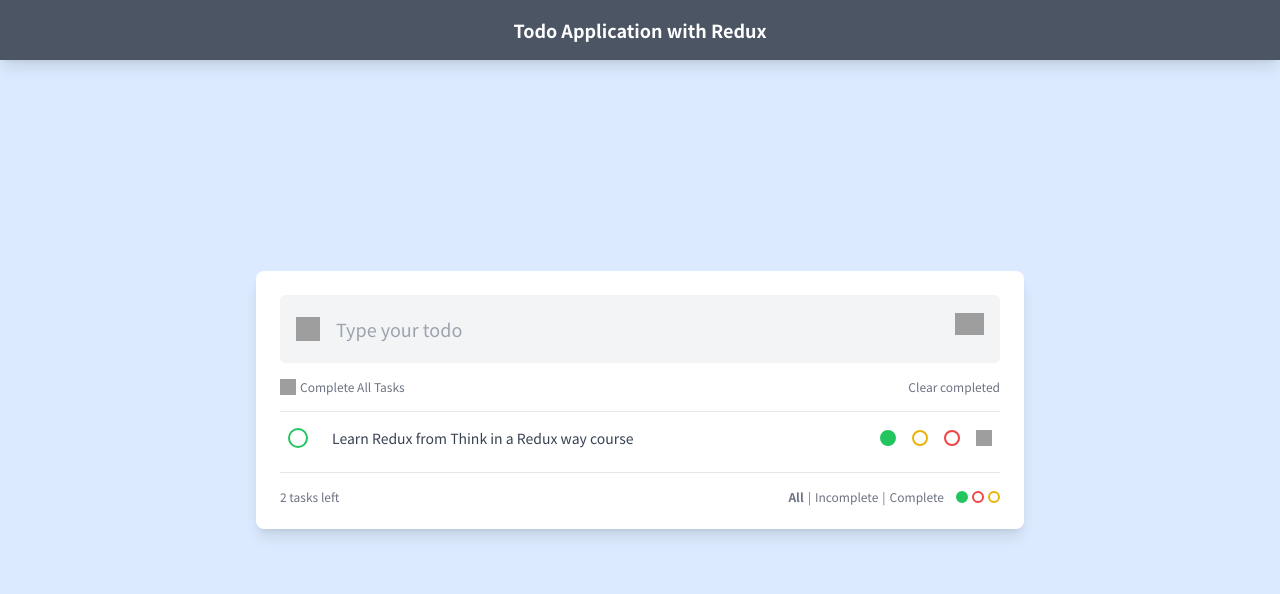
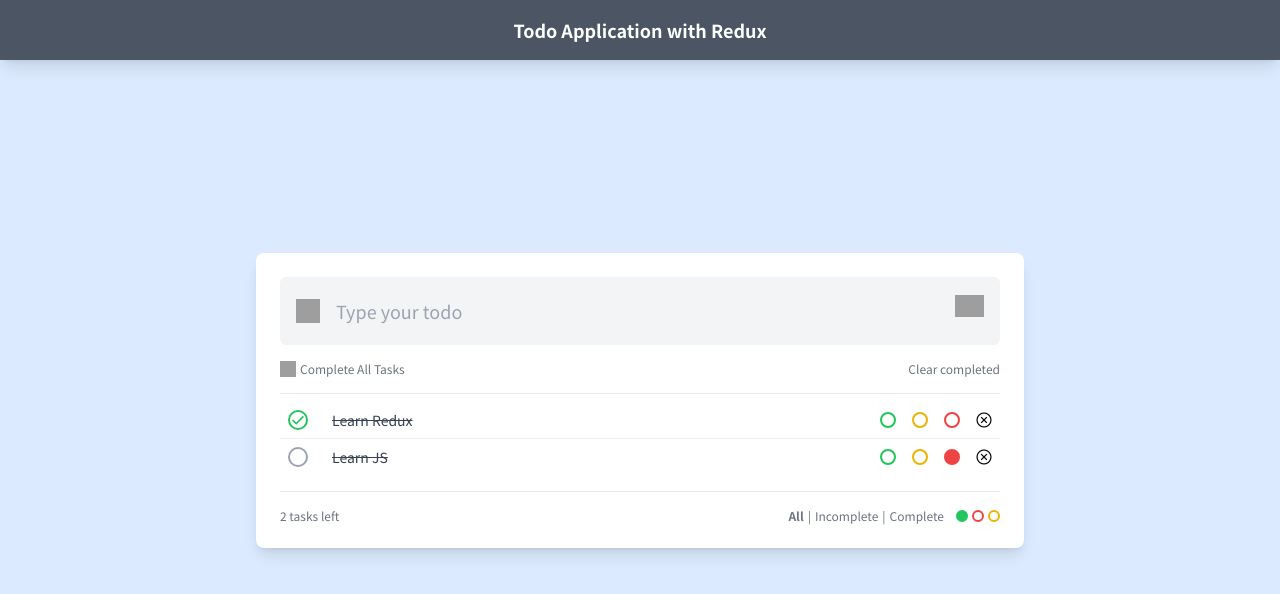
Before and after one commit to ashiqur-russel/Lws-Todo-Redux, a React (Create React App) app: page / in a window 1280 px wide. Shown: the top 594 px of the page. Built offline with nearby package versions, Linux system fonts and the light colour scheme; grey boxes are pictures that could not be loaded.

Commit message:
color change  and toggle todo disptach

```diff
--- a/src/App.js
+++ b/src/App.js
@@ -1,23 +1,27 @@
+import { Provider } from "react-redux";
 import "./App.css";
 import Footer from "./components/Footer";
 import Header from "./components/Header";
 import Navbar from "./components/Navbar";
 import TodoList from "./components/TodoList";
+import store from "./redux/store";
 
 function App() {
   return (
-    <div class="grid place-items-center bg-blue-100 h-screen px-6 font-sans">
-      <Navbar />
-      <div class="w-full max-w-3xl shadow-lg rounded-lg p-6 bg-white">
-        <Header />
-        <hr class="mt-4" />
+    <Provider store={store}>
+      <div className="grid place-items-center bg-blue-100 h-screen px-6 font-sans">
+        <Navbar />
+        <div className="w-full max-w-3xl shadow-lg rounded-lg p-6 bg-white">
+          <Header />
+          <hr className="mt-4" />
 
-        <TodoList />
+          <TodoList />
 
-        <hr class="mt-4" />
-        <Footer />
+          <hr className="mt-4" />
+          <Footer />
+        </div>
       </div>
-    </div>
+    </Provider>
   );
 }
 
--- a/src/components/Footer.js
+++ b/src/components/Footer.js
@@ -2,19 +2,19 @@ import React from "react";
 
 const Footer = () => {
   return (
-    <div class="mt-4 flex justify-between text-xs text-gray-500">
+    <div className="mt-4 flex justify-between text-xs text-gray-500">
       <p>2 tasks left</p>
-      <ul class="flex space-x-1 items-center text-xs">
-        <li class="cursor-pointer font-bold">All</li>
+      <ul className="flex space-x-1 items-center text-xs">
+        <li className="cursor-pointer font-bold">All</li>
         <li>|</li>
-        <li class="cursor-pointer">Incomplete</li>
+        <li className="cursor-pointer">Incomplete</li>
         <li>|</li>
-        <li class="cursor-pointer">Complete</li>
+        <li className="cursor-pointer">Complete</li>
         <li></li>
         <li></li>
-        <li class="h-3 w-3 border-2 border-green-500 md:hover:bg-green-500 rounded-full cursor-pointer bg-green-500"></li>
-        <li class="h-3 w-3 border-2 border-red-500 md:hover:bg-red-500 rounded-full cursor-pointer"></li>
-        <li class="h-3 w-3 border-2 border-yellow-500 md:hover:bg-yellow-500 rounded-full cursor-pointer"></li>
+        <li className="h-3 w-3 border-2 border-green-500 md:hover:bg-green-500 rounded-full cursor-pointer bg-green-500"></li>
+        <li className="h-3 w-3 border-2 border-red-500 md:hover:bg-red-500 rounded-full cursor-pointer"></li>
+        <li className="h-3 w-3 border-2 border-yellow-500 md:hover:bg-yellow-500 rounded-full cursor-pointer"></li>
       </ul>
     </div>
   );
--- a/src/components/Header.js
+++ b/src/components/Header.js
@@ -3,25 +3,29 @@ import React from "react";
 const Header = () => {
   return (
     <div>
-      <form class="flex items-center bg-gray-100 px-4 py-4 rounded-md">
-        <img src="./images/notes.png" class="w-6 h-6" alt="Add todo" />
+      <form className="flex items-center bg-gray-100 px-4 py-4 rounded-md">
+        <img src="./images/notes.png" className="w-6 h-6" alt="Add todo" />
         <input
           type="text"
           placeholder="Type your todo"
-          class="w-full text-lg px-4 py-1 border-none outline-none bg-gray-100 text-gray-500"
+          className="w-full text-lg px-4 py-1 border-none outline-none bg-gray-100 text-gray-500"
         />
         <button
           type="submit"
-          class="appearance-none w-8 h-8 bg-[url('./images/plus.png')] bg-no-repeat bg-contain"
+          className="appearance-none w-8 h-8 bg-[url('./images/plus.png')] bg-no-repeat bg-contain"
         ></button>
       </form>
 
-      <ul class="flex justify-between my-4 text-xs text-gray-500">
-        <li class="flex space-x-1 cursor-pointer">
-          <img class="w-4 h-4" src="./images/double-tick.png" alt="Complete" />
+      <ul className="flex justify-between my-4 text-xs text-gray-500">
+        <li className="flex space-x-1 cursor-pointer">
+          <img
+            className="w-4 h-4"
+            src="./images/double-tick.png"
+            alt="Complete"
+          />
           <span>Complete All Tasks</span>
         </li>
-        <li class="cursor-pointer">Clear completed</li>
+        <li className="cursor-pointer">Clear completed</li>
       </ul>
     </div>
   );
--- a/src/components/Navbar.js
+++ b/src/components/Navbar.js
@@ -2,7 +2,7 @@ import React from "react";
 
 const Navbar = () => {
   return (
-    <div class="fixed top-0 left-0 text-center w-full header bg-gray-600 py-4 text-white font-bold text-lg shadow-lg">
+    <div className="fixed top-0 left-0 text-center w-full header bg-gray-600 py-4 text-white font-bold text-lg shadow-lg">
       Todo Application with Redux
     </div>
   );
--- a/src/components/TodoList.js
+++ b/src/components/TodoList.js
@@ -1,37 +1,14 @@
-import React from "react";
+import { useSelector } from "react-redux";
+import Todo from "./Todos";
 
-const TodoList = () => {
+export default function TodoList() {
+  const todos = useSelector((state) => state.todos);
+
   return (
-    <div class="mt-2 text-gray-700 text-sm max-h-[300px] overflow-y-auto">
-      <div class="flex justify-start items-center p-2 hover:bg-gray-100 hover:transition-all space-x-4 border-b border-gray-400/20 last:border-0">
-        <div class="rounded-full bg-white border-2 border-gray-400 w-5 h-5 flex flex-shrink-0 justify-center items-center mr-2 border-green-500 focus-within:border-green-500">
-          <input type="checkbox" class="opacity-0 absolute rounded-full" />
-          <svg
-            class="hidden fill-current w-3 h-3 text-green-500 pointer-events-none"
-            viewBox="0 0 20 20"
-          >
-            <path d="M0 11l2-2 5 5L18 3l2 2L7 18z" />
-          </svg>
-        </div>
-
-        <div class="select-none flex-1">
-          Learn Redux from Think in a Redux way course
-        </div>
-
-        <div class="flex-shrink-0 h-4 w-4 rounded-full border-2 ml-auto cursor-pointer border-green-500 hover:bg-green-500 bg-green-500"></div>
-
-        <div class="flex-shrink-0 h-4 w-4 rounded-full border-2 ml-auto cursor-pointer border-yellow-500 hover:bg-yellow-500"></div>
-
-        <div class="flex-shrink-0 h-4 w-4 rounded-full border-2 ml-auto cursor-pointer border-red-500 hover:bg-red-500"></div>
-
-        <img
-          src="./images/cancel.png"
-          class="flex-shrink-0 w-4 h-4 ml-2 cursor-pointer"
-          alt="Cancel"
-        />
-      </div>
+    <div className="mt-2 text-gray-700 text-sm max-h-[300px] overflow-y-auto">
+      {todos.map((todo) => (
+        <Todo todo={todo} key={todo.id} />
+      ))}
     </div>
   );
-};
-
-export default TodoList;
+}
--- /dev/null
+++ b/src/components/Todos.js
@@ -0,0 +1,76 @@
+import { useDispatch } from "react-redux";
+import cancelImage from "../assets/images/cancel.png";
+import { colorSelected, deleted, toggled } from "../redux/todos/actions";
+
+export default function Todos({ todo }) {
+  const dispatch = useDispatch();
+
+  const { text, id, completed, color } = todo;
+
+  const handleStatusChange = (todoId) => {
+    dispatch(toggled(todoId));
+  };
+
+  const handleColorChange = (todoId, color) => {
+    dispatch(colorSelected(todoId, color));
+  };
+
+  const handleDelete = (todoId) => {
+    dispatch(deleted(todoId));
+  };
+
+  return (
+    <div className="flex justify-start items-center p-2 hover:bg-gray-100 hover:transition-all space-x-4 border-b border-gray-400/20 last:border-0">
+      <div
+        className={`rounded-full bg-white border-2 border-gray-400 w-5 h-5 flex flex-shrink-0 justify-center items-center mr-2 ${
+          completed && "border-green-500 focus-within:border-green-500"
+        }`}
+      >
+        <input
+          type="checkbox"
+          checked={completed}
+          onChange={() => handleStatusChange(id)}
+          className="opacity-0 absolute rounded-full"
+        />
+        {completed && (
+          <svg
+            className="fill-current w-3 h-3 text-green-500 pointer-events-none"
+            viewBox="0 0 20 20"
+          >
+            <path d="M0 11l2-2 5 5L18 3l2 2L7 18z" />
+          </svg>
+        )}
+      </div>
+
+      <div className="select-none flex-1 line-through">{text}</div>
+
+      <div
+        className={`flex-shrink-0 h-4 w-4 rounded-full border-2 ml-auto cursor-pointer hover:bg-green-500 border-green-500 ${
+          color === "green" && "bg-green-500"
+        }`}
+        onClick={() => handleColorChange(id, "green")}
+      ></div>
+
+      <div
+        className={`flex-shrink-0 h-4 w-4 rounded-full border-2 ml-auto cursor-pointer hover:bg-yellow-500 border-yellow-500 ${
+          color === "yellow" && "bg-yellow-500"
+        }`}
+        onClick={() => handleColorChange(id, "yellow")}
+      ></div>
+
+      <div
+        className={`flex-shrink-0 h-4 w-4 rounded-full border-2 ml-auto cursor-pointer hover:bg-red-500 border-red-500 ${
+          color === "red" && "bg-red-500"
+        }`}
+        onClick={() => handleColorChange(id, "red")}
+      ></div>
+
+      <img
+        src={cancelImage}
+        className="flex-shrink-0 w-4 h-4 ml-2 cursor-pointer"
+        alt="Cancel"
+        onClick={() => handleDelete(id)}
+      />
+    </div>
+  );
+}
--- a/src/redux/todos/actions.js
+++ b/src/redux/todos/actions.js
@@ -30,7 +30,6 @@ export const colorSelected = (todoId, color) => {
     },
   };
 };
-
 export const deleted = (todoId) => {
   return {
     type: DELETED,
--- a/src/redux/todos/initialState.js
+++ b/src/redux/todos/initialState.js
@@ -8,6 +8,6 @@ export const initialState = [
     id: 2,
     text: "Learn JS",
     completed: false,
-    color: "yellow",
+    color: "red",
   },
 ];
--- a/src/redux/todos/reducer.js
+++ b/src/redux/todos/reducer.js
@@ -14,6 +14,7 @@ function nextTodoId(todos) {
 }
 
 const reducer = (state = initialState, action) => {
+  console.log(action);
   switch (action.type) {
     case ADDED:
       return [...state, { id: nextTodoId(state) }];
@@ -28,6 +29,7 @@ const reducer = (state = initialState, action) => {
           };
         }
       });
+
     case COLORSELECTED:
       const { todoId, color } = action.payload;
       return state.map((todo) => {
@@ -35,11 +37,10 @@ const reducer = (state = initialState, action) => {
           return todo;
         }
         return {
-          ...state,
+          ...todo,
           color: color,
         };
       });
-
     case DELETED:
       return state.filter((todo) => todo.id !== action.payload);
 
```
